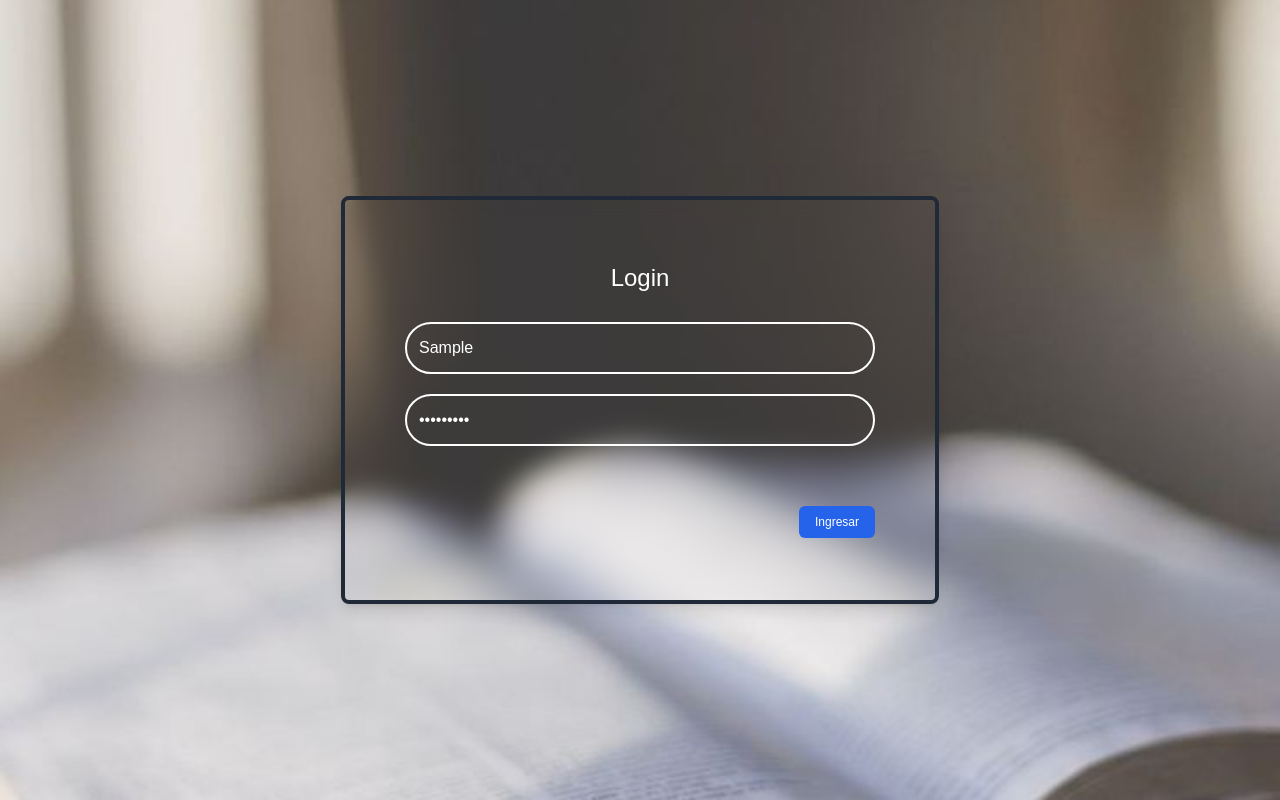
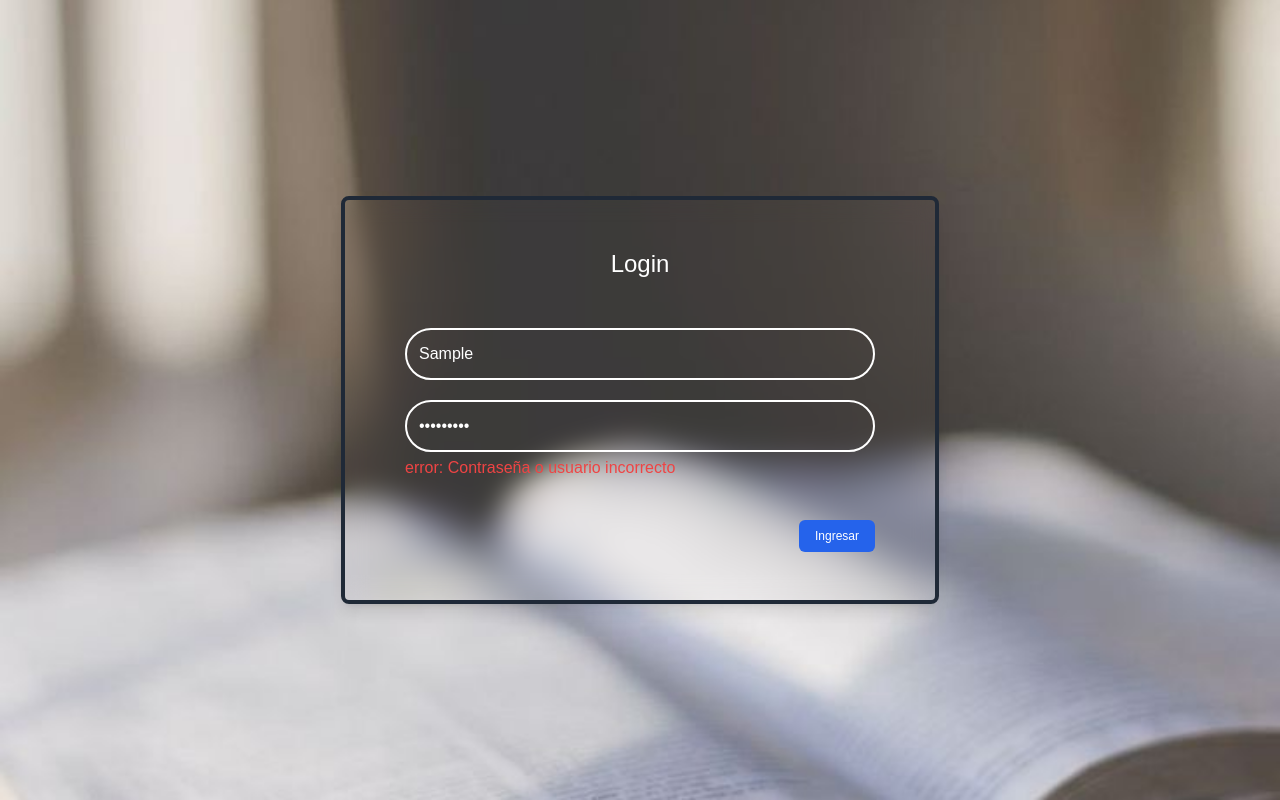
Before and after one commit to jharifAparicio/Ecommerce-frontend, a Next.js app: page /login in a window 1280 px wide. Both pictures are taken after typing "Sample", "Sample123" into the empty fields and a click on the input "Ingresar". Built offline with nearby package versions, Linux system fonts and the light colour scheme; no server answers.

Commit message:
fix: actualizar dependencias y mejorar gestión de sesión en componentes de inicio de sesión y libro

```diff
--- a/src/app/book/Book.tsx
+++ b/src/app/book/Book.tsx
@@ -12,9 +12,20 @@ const Book = () => {
             router.push("/login");
         }
     }, [router]);
+
+    const closeSession = () => {
+        Cookies.remove("token");
+        router.push("/login");
+    }
     return (
         <div className='w-full bg-[#E2DCCC] h-full'>
             <h1>libros</h1>
+            <button
+                onClick={closeSession}
+                className="bg-red-500 hover:bg-red-700 text-white font-bold py-2 px-4"
+            >
+                Cerrar sesión
+            </button>
         </div>
     );
 }
--- a/src/app/home.tsx
+++ b/src/app/home.tsx
@@ -1,21 +1,23 @@
-'use client';
-import React, { useEffect} from "react";
+"use client";
+import React from "react";
 import { useRouter } from "next/navigation";
-import Cookies from "js-cookie";
 
 function HomePage() {
-    const router = useRouter();
-
-    useEffect(() => {
-        const token = Cookies.get("token");
-        if (!token) {
-            router.push("/login");
-        }
-    }, [router]);
-
-    return (
-        <h1>bienvenido </h1>
-    );
+	const router = useRouter();
+	const handleLoginRedirect = () => {
+		router.push("/login");
+	};
+	return (
+		<div>
+			<h1>bienvenido </h1>
+			<button
+				onClick={handleLoginRedirect}
+				className="bg-blue-500 hover:bg-blue-700 text-white font-bold py-2 px-4"
+			>
+				Ir a login
+			</button>
+		</div>
+	);
 }
 
 export default HomePage;
--- a/src/app/login/Login.tsx
+++ b/src/app/login/Login.tsx
@@ -1,7 +1,7 @@
 "use client";
-import React, { useState } from "react";
+import React, { useEffect, useState } from "react";
 import { useRouter } from "next/navigation";
-import { login } from "@/app/api/login/login";
+import { login } from "@/app/api/login";
 import CustomInput from "./components/CustomInput";
 import Cookies from "js-cookie";
 import "@/styles/globals.css";
@@ -9,24 +9,38 @@ import "@/styles/globals.css";
 const Login = () => {
 	const [username, setUsername] = useState("");
 	const [password, setPassword] = useState("");
-	const [_, setError] = useState("");
+	const [error, setError] = useState("");
 	const router = useRouter();
+
+	// Clear error message after 3 secondsss
+	useEffect(() => {
+		if(error){
+			const timer  = setTimeout(()=> setError(""), 3000);
+			return () => clearTimeout(timer);
+		}
+	},[error]);
 
 	const handleSubmit = async (e: React.FormEvent) => {
 		e.preventDefault();
-		login(username, password);
 		setError("");
+		if(!username || !password){
+			setError("error: Campos vacíos");
+			return;
+		};
 		try {
 			const res = await login(username, password);
 			if (res && res.token) {
-				Cookies.set("token", res.token, { expires: 1,sameSite: 'None', secure: true });
+				Cookies.set("token", res.token, {
+					expires: 1,
+					sameSite: "None",
+					secure: true,
+				});
 				router.push("/book");
 			} else {
 				setError("error: Token no recibido:");
 			}
 		} catch (err) {
-			console.error(err);
-			setError("error: Error al iniciar sesión");
+			setError("error: Contraseña o usuario incorrecto");
 		}
 	};
 
@@ -48,6 +62,7 @@ const Login = () => {
 							placeholder="Usuario"
 							value={username}
 							onChange={(e) => setUsername(e.target.value)}
+							aria-label="Usuario"
 						/>
 						<CustomInput
 							type="password"
@@ -55,7 +70,9 @@ const Login = () => {
 							placeholder="Contraseña"
 							value={password}
 							onChange={(e) => setPassword(e.target.value)}
+							aria-label="Contraseña"
 						/>
+						{error && <p className="text-red-500 text-left mt-1">{error}</p>}
 					</div>
 					<div className="flex justify-end">
 						<input
--- a/src/app/login/components/CustomInput.tsx
+++ b/src/app/login/components/CustomInput.tsx
@@ -15,7 +15,7 @@ const CustomInput: React.FC<CustomInputProps> = ({ type,id, placeholder, value,
             placeholder={placeholder}
             value={value}
             onChange={onChange}
-            className="w-full mb-5 p-3 border-2 border-white bg-transparent rounded-full text-white outline-none placeholder-white placeholder-opacity-50"
+            className="w-full mt-5 p-3 border-2 border-white bg-transparent rounded-full text-white outline-none placeholder-white placeholder-opacity-50"
         />
     );
 }
```
Also changed, not shown: package.json (+8 -8 lines), src/app/api/login.ts (renamed from src/app/api/login/login.ts).
